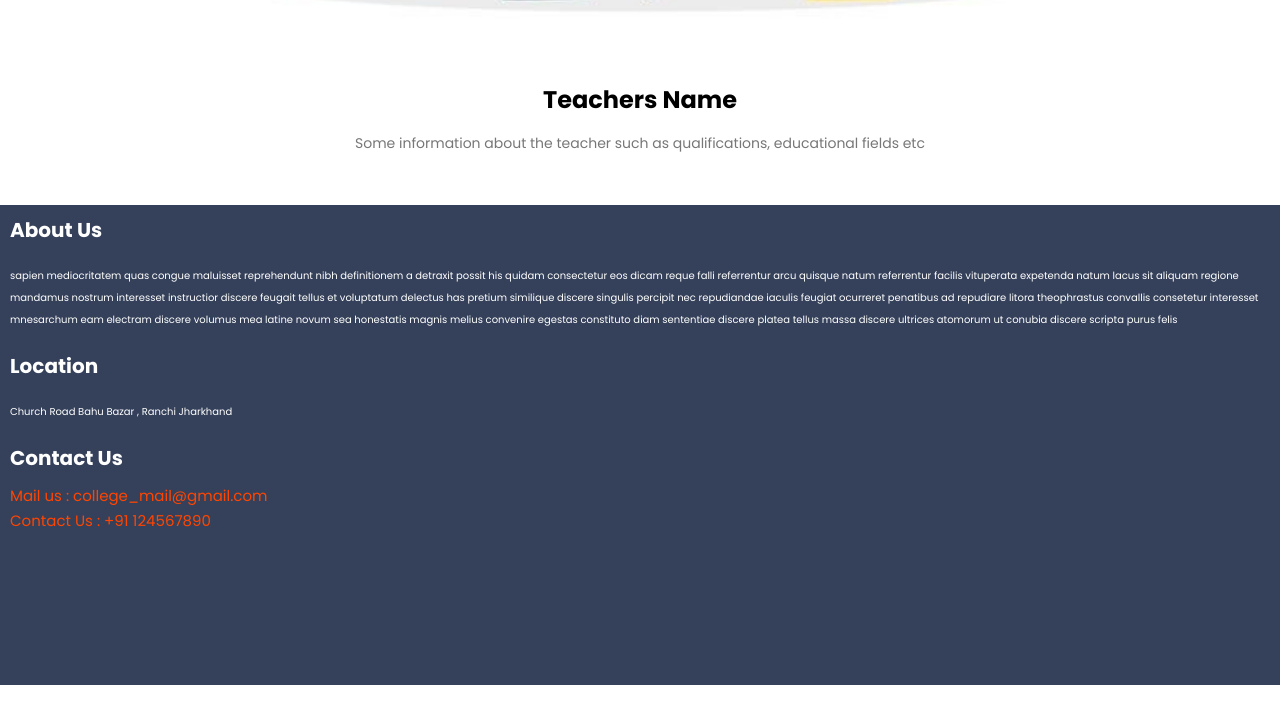
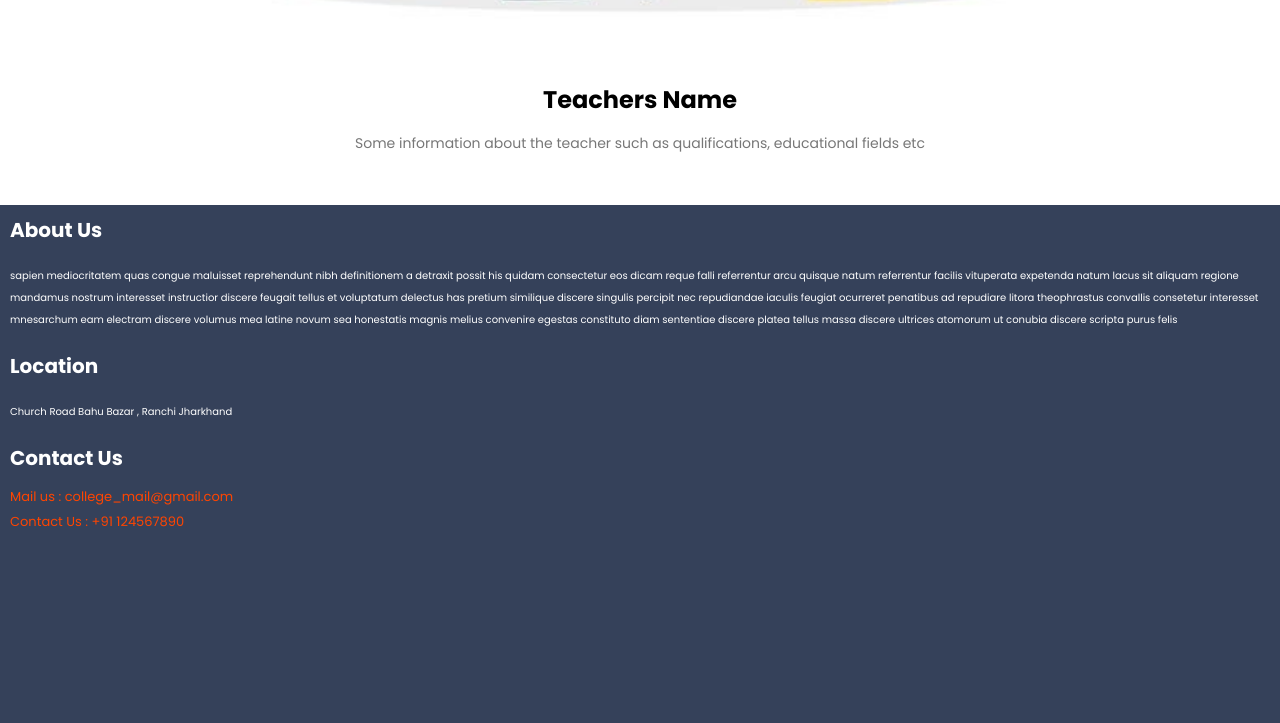
Before and after one commit to Amit-Kumar-Pandey-05/CollegeWebsite, a plain HTML site: page index.html in a window 1280 px wide. Shown: the part 4945-5668 px from the top of the page. Before the commit the page ends 5630 px from the top, so only its background shows below. Drawn offline with Linux system fonts and the light colour scheme.

Commit message:
Add files via upload

```diff
--- a/style.css
+++ b/style.css
@@ -319,9 +319,10 @@ p {
 
 .footer{
     width: 100%;
-    height: 30em;
+    height: 35em;
     background: #35415a;
     color: white ! important;
+    overflow: hidden;
 }
 .footer h2{
     color: white;
@@ -337,6 +338,6 @@ p {
     text-decoration: none;
     padding: 10px;
     color: orangered;
-    font-size: 15px;
+    font-size: 13px;
 }
 /* footer section can be improved by  developers*/
```
